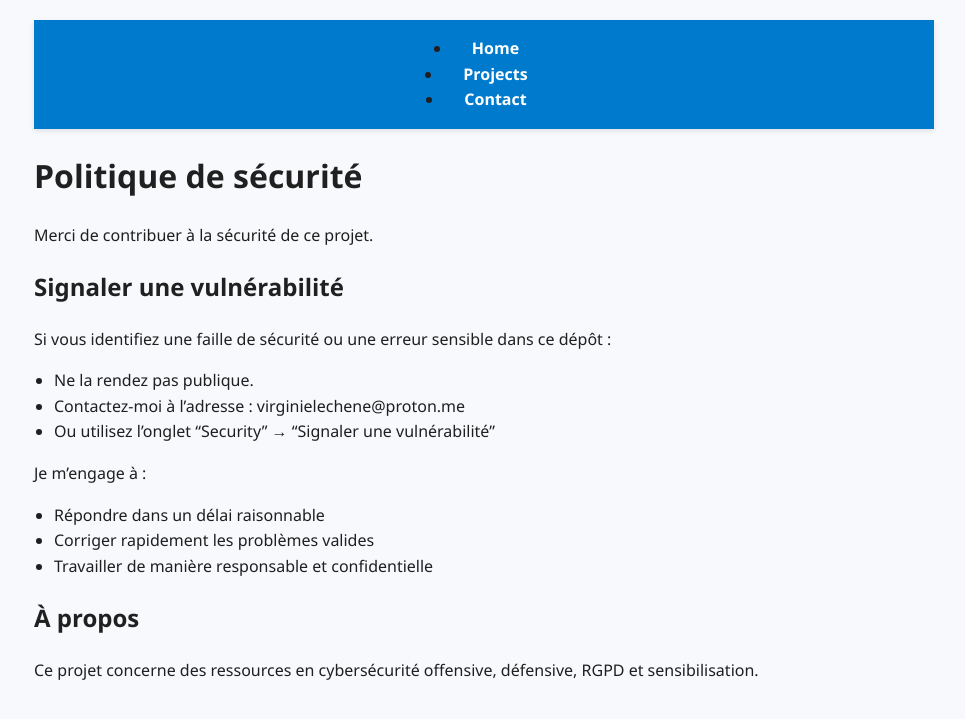
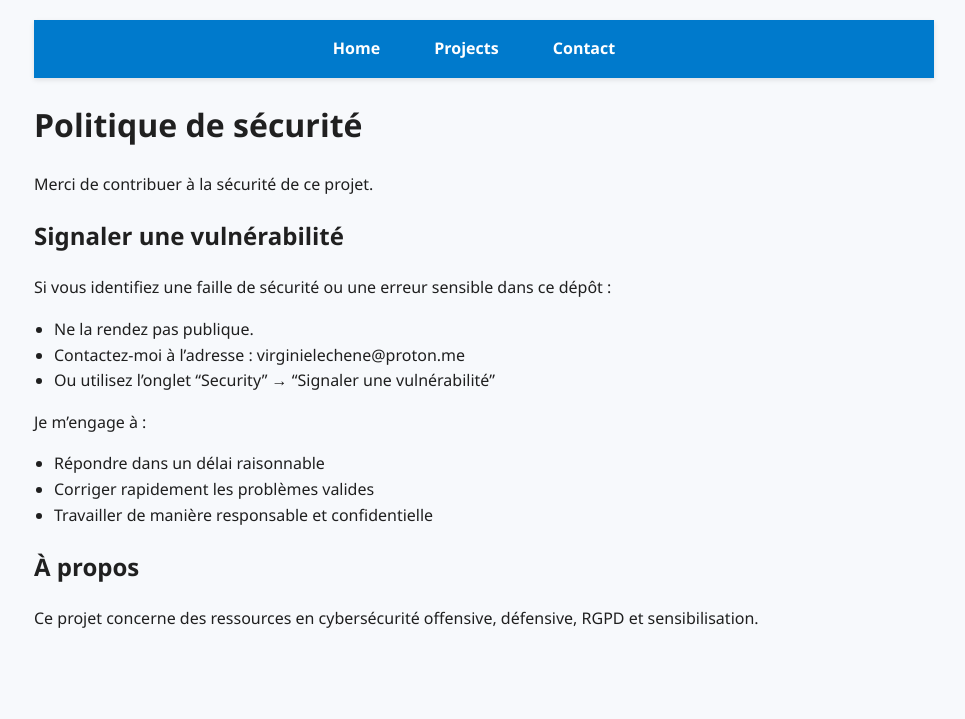
Before and after one commit to virg736/virg736.github.io, a Jekyll site: the page built from SECURITY.md, in a window 1280 px wide. Shown: the top 719 px of the page, without its empty margins (156-1121 px from the left). Built offline with Jekyll 4.4.1, drawn with Linux system fonts in a browser that asks for light colours; our own code applies the rules of GitHub Pages for plain Markdown files.

Commit message:
Update style.css

```diff
--- a/assets/css/style.css
+++ b/assets/css/style.css
@@ -72,3 +72,14 @@ scroll-margin-top: 80px;
 #home {
 scroll-margin-top: 80px;
 }
+
+.navbar ul {
+list-style: none;
+padding-left: 0;
+margin: 0;
+}
+
+.navbar li {
+display: inline;
+margin-right: 20px;
+}
```
